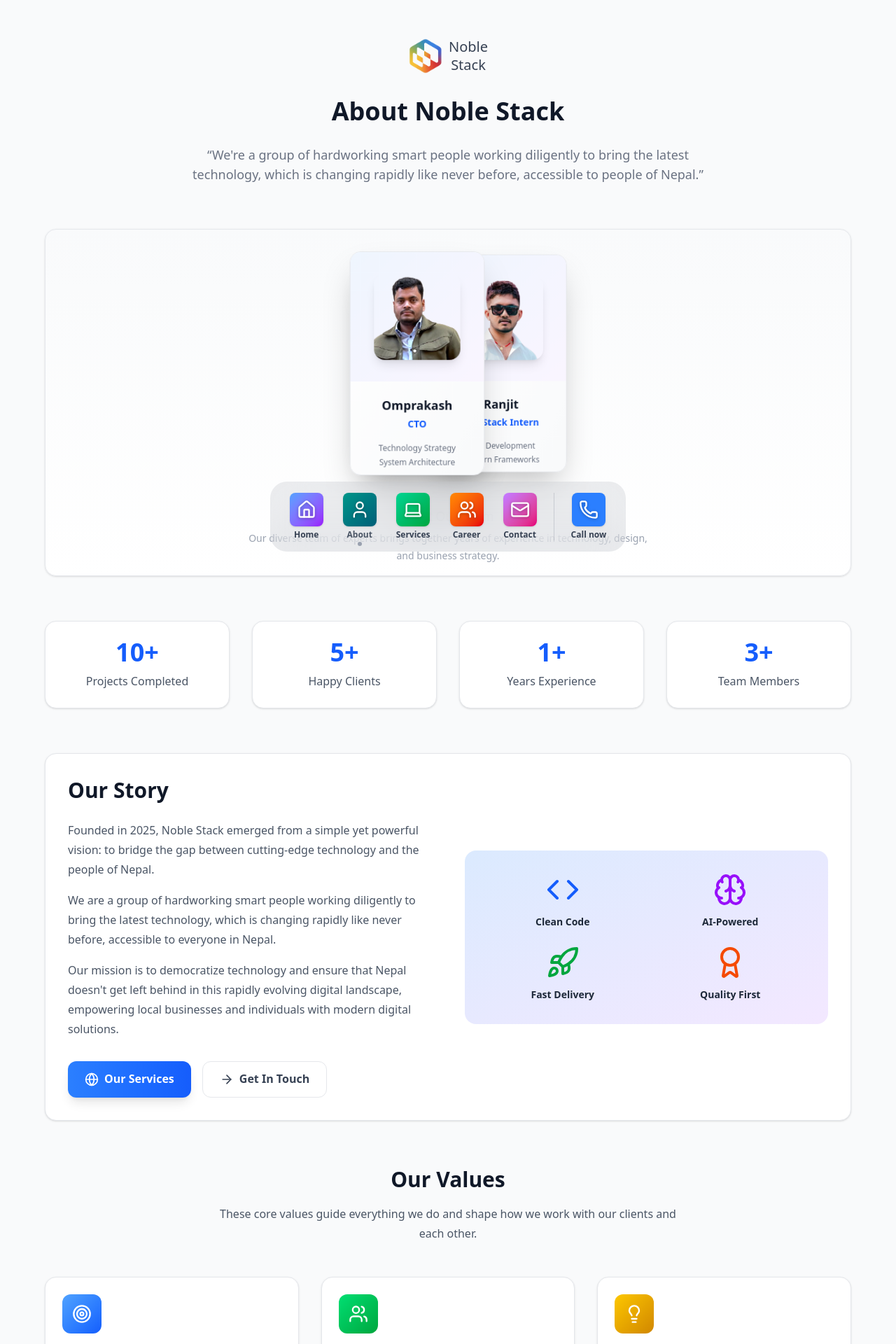
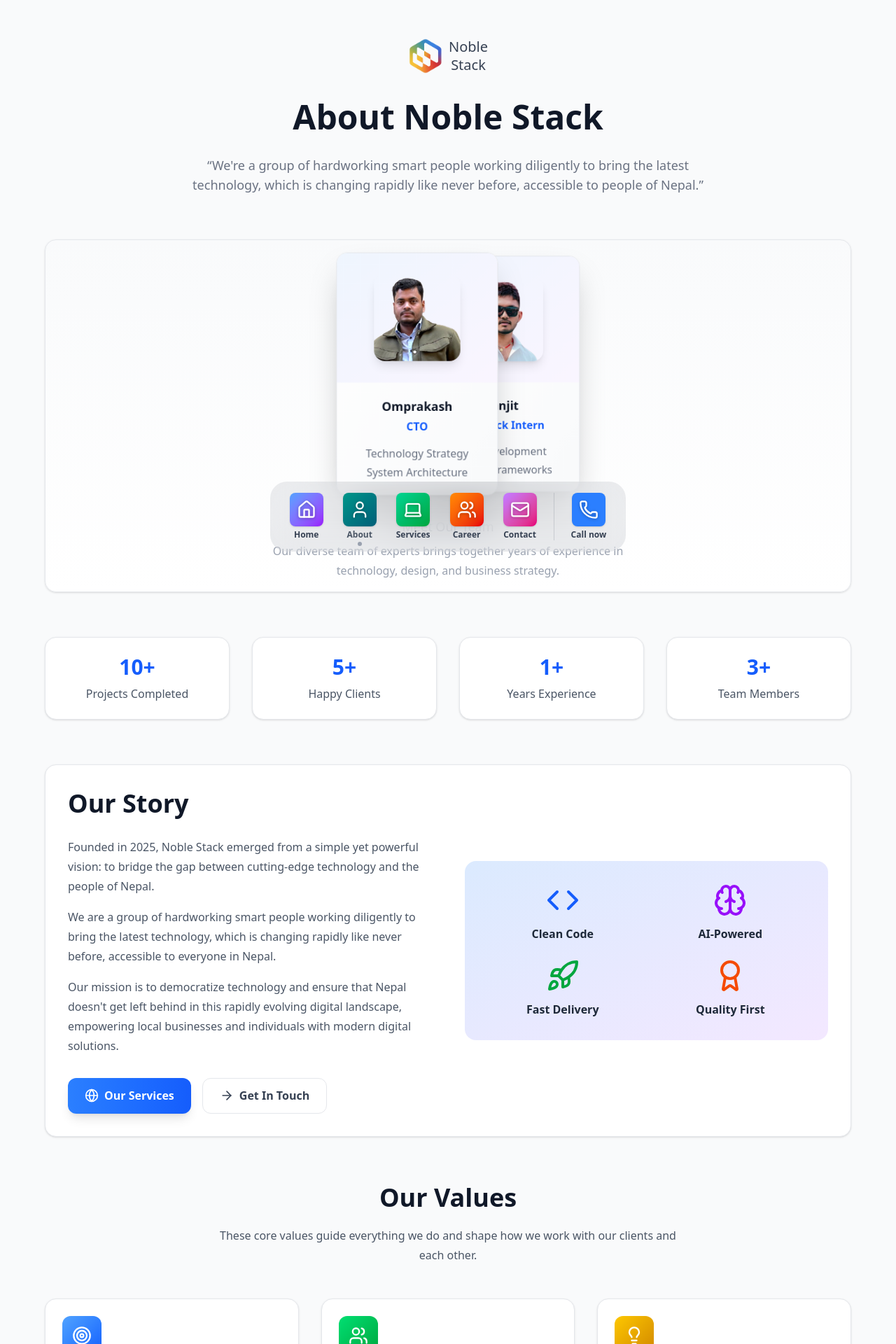
Before and after one commit to om202/NobleStack, a Next.js app: page /About in a window 1280 px wide. Shown: the top 1920 px of the page at 70% size. Built offline with nearby package versions, Linux system fonts and the light colour scheme.

Commit message:
Enhance typography and layout in About and AlbumArtTeam components for improved readability and visual consistency. Adjust heading sizes, paragraph styles, and card dimensions to create a more cohesive design.

```diff
--- a/src/app/About/page.tsx
+++ b/src/app/About/page.tsx
@@ -126,7 +126,7 @@ export default function About() {
               </div>
             </div>
 
-            <h1 className="text-2xl md:text-3xl lg:text-4xl font-bold mb-6 leading-tight text-gray-900">
+            <h1 className="text-3xl md:text-4xl lg:text-5xl font-bold mb-6 leading-tight text-gray-900">
               About Noble Stack
             </h1>
 
@@ -148,10 +148,10 @@ export default function About() {
                 key={index}
                 className="bg-white rounded-2xl p-6 shadow-sm border border-gray-200 text-center group hover:shadow-lg transition-all duration-300"
               >
-                <div className="text-3xl md:text-4xl font-bold text-blue-600 mb-2 group-hover:scale-110 transition-transform duration-300">
+                <div className="text-2xl md:text-3xl font-bold text-blue-600 mb-2 group-hover:scale-110 transition-transform duration-300">
                   {stat.number}
                 </div>
-                <div className="text-gray-600 font-medium">
+                <div className="text-base text-gray-600 font-medium">
                   {stat.label}
                 </div>
               </div>
@@ -162,10 +162,10 @@ export default function About() {
           <div className="bg-white rounded-2xl p-8 shadow-sm border border-gray-200 mb-16">
             <div className="grid grid-cols-1 lg:grid-cols-2 gap-12 items-center">
               <div>
-                <h2 className="text-2xl md:text-3xl font-bold text-gray-900 mb-6">
+                <h2 className="text-3xl md:text-4xl font-bold text-gray-900 mb-6">
                   Our Story
                 </h2>
-                <div className="space-y-4 text-gray-600">
+                <div className="space-y-4 text-base text-gray-600">
                   <p>
                     Founded in 2025, Noble Stack emerged from a simple yet powerful vision:
                     to bridge the gap between cutting-edge technology and the people of Nepal.
@@ -205,19 +205,19 @@ export default function About() {
                   <div className="grid grid-cols-2 gap-6">
                     <div className="flex flex-col items-center">
                       <Code className="w-12 h-12 text-blue-600 mb-3" />
-                      <span className="text-sm font-semibold text-gray-800">Clean Code</span>
+                      <span className="text-base font-semibold text-gray-800">Clean Code</span>
                     </div>
                     <div className="flex flex-col items-center">
                       <Brain className="w-12 h-12 text-purple-600 mb-3" />
-                      <span className="text-sm font-semibold text-gray-800">AI-Powered</span>
+                      <span className="text-base font-semibold text-gray-800">AI-Powered</span>
                     </div>
                     <div className="flex flex-col items-center">
                       <Rocket className="w-12 h-12 text-green-600 mb-3" />
-                      <span className="text-sm font-semibold text-gray-800">Fast Delivery</span>
+                      <span className="text-base font-semibold text-gray-800">Fast Delivery</span>
                     </div>
                     <div className="flex flex-col items-center">
                       <Award className="w-12 h-12 text-orange-600 mb-3" />
-                      <span className="text-sm font-semibold text-gray-800">Quality First</span>
+                      <span className="text-base font-semibold text-gray-800">Quality First</span>
                     </div>
                   </div>
                 </div>
@@ -228,10 +228,10 @@ export default function About() {
           {/* Values Section */}
           <div className="mb-16">
             <div className="text-center mb-12">
-              <h2 className="text-2xl md:text-3xl font-bold text-gray-900 mb-4">
+              <h2 className="text-3xl md:text-4xl font-bold text-gray-900 mb-4">
                 Our Values
               </h2>
-              <p className="text-gray-600 max-w-2xl mx-auto">
+              <p className="text-base text-gray-600 max-w-2xl mx-auto">
                 These core values guide everything we do and shape how we work with our clients and each other.
               </p>
             </div>
@@ -255,7 +255,7 @@ export default function About() {
                       {value.title}
                     </h3>
 
-                    <p className="text-gray-600 text-sm">
+                    <p className="text-base text-gray-600">
                       {value.description}
                     </p>
                   </div>
@@ -273,7 +273,7 @@ export default function About() {
                 </div>
                 <h3 className="text-xl font-bold text-gray-900">Our Mission</h3>
               </div>
-              <p className="text-gray-700">
+              <p className="text-base text-gray-700">
                 To empower people of Nepal with intelligent, scalable, and innovative digital solutions
                 that make the latest technology accessible and drive digital transformation in our rapidly evolving world.
               </p>
@@ -286,7 +286,7 @@ export default function About() {
                 </div>
                 <h3 className="text-xl font-bold text-gray-900">Our Vision</h3>
               </div>
-              <p className="text-gray-700">
+              <p className="text-base text-gray-700">
                 To be the leading catalyst for digital transformation in Nepal, where cutting-edge technology
                 meets local innovation to solve tomorrow&apos;s challenges today and ensure Nepal thrives in the digital age.
               </p>
@@ -303,10 +303,10 @@ export default function About() {
               <Star className="w-6 h-6 text-yellow-400 fill-current" />
             </div>
 
-            <h3 className="text-2xl md:text-3xl font-bold mb-4">
+            <h3 className="text-3xl md:text-4xl font-bold mb-4">
               Ready to Work With Us?
             </h3>
-            <p className="text-gray-300 mb-8 max-w-2xl mx-auto">
+            <p className="text-lg text-gray-300 mb-8 max-w-2xl mx-auto">
               Let&apos;s collaborate to bring your vision to life. Our team is excited to discuss your project
               and explore how we can help you achieve your goals.
             </p>
--- a/src/components/AlbumArtTeam.tsx
+++ b/src/components/AlbumArtTeam.tsx
@@ -74,7 +74,7 @@ export default function AlbumArtTeam({
               className="absolute transition-all duration-1000 ease-in-out transform-gpu will-change-transform"
               style={getCardStyle(index)}
             >
-              <div className="w-50 h-83 bg-gradient-to-br from-white to-gray-50 rounded-2xl shadow-2xl border border-gray-200 overflow-hidden transform-gpu">
+              <div className="w-60 h-90 bg-gradient-to-br from-white to-gray-50 rounded-2xl shadow-2xl border border-gray-200 overflow-hidden transform-gpu">
                 {/* Image Section */}
                 <div className="h-48 bg-gradient-to-br from-blue-50 to-purple-50 flex items-center justify-center p-6">
                   <div className="w-32 h-32 rounded-2xl overflow-hidden shadow-lg">
@@ -93,10 +93,10 @@ export default function AlbumArtTeam({
                   <h3 className="text-lg font-bold text-gray-900 mb-1 transform-gpu">
                     {member.name}
                   </h3>
-                  <p className="text-blue-600 font-semibold text-sm mb-3 transform-gpu">
+                  <p className="text-blue-600 font-semibold text-base mb-3 transform-gpu">
                     {member.role}
                   </p>
-                  <p className="text-gray-500 text-xs whitespace-pre-line leading-relaxed mb-4 transform-gpu">
+                  <p className="text-gray-500 text-base whitespace-pre-line leading-relaxed mb-4 transform-gpu">
                     {member.expertise}
                   </p>
                 </div>
@@ -110,7 +110,7 @@ export default function AlbumArtTeam({
         <h3 className="text-lg font-medium text-gray-500 mb-2">
           Meet Our Team
         </h3>
-        <p className="text-sm text-gray-400 max-w-xl mx-auto">
+        <p className="text-base text-gray-400 max-w-xl mx-auto">
           Our diverse team of experts brings together years of experience in
           technology, design, and business strategy.
         </p>
```
